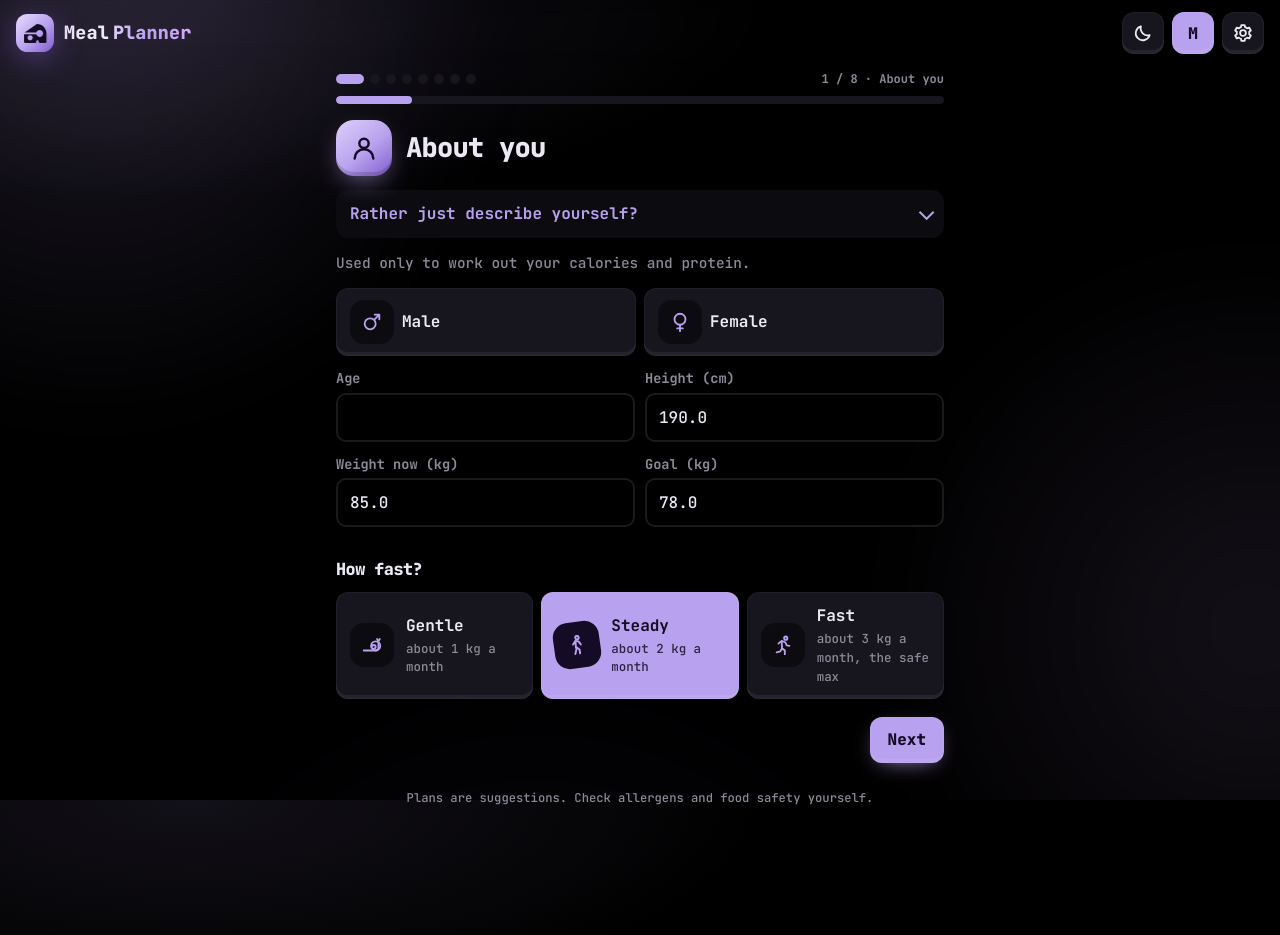
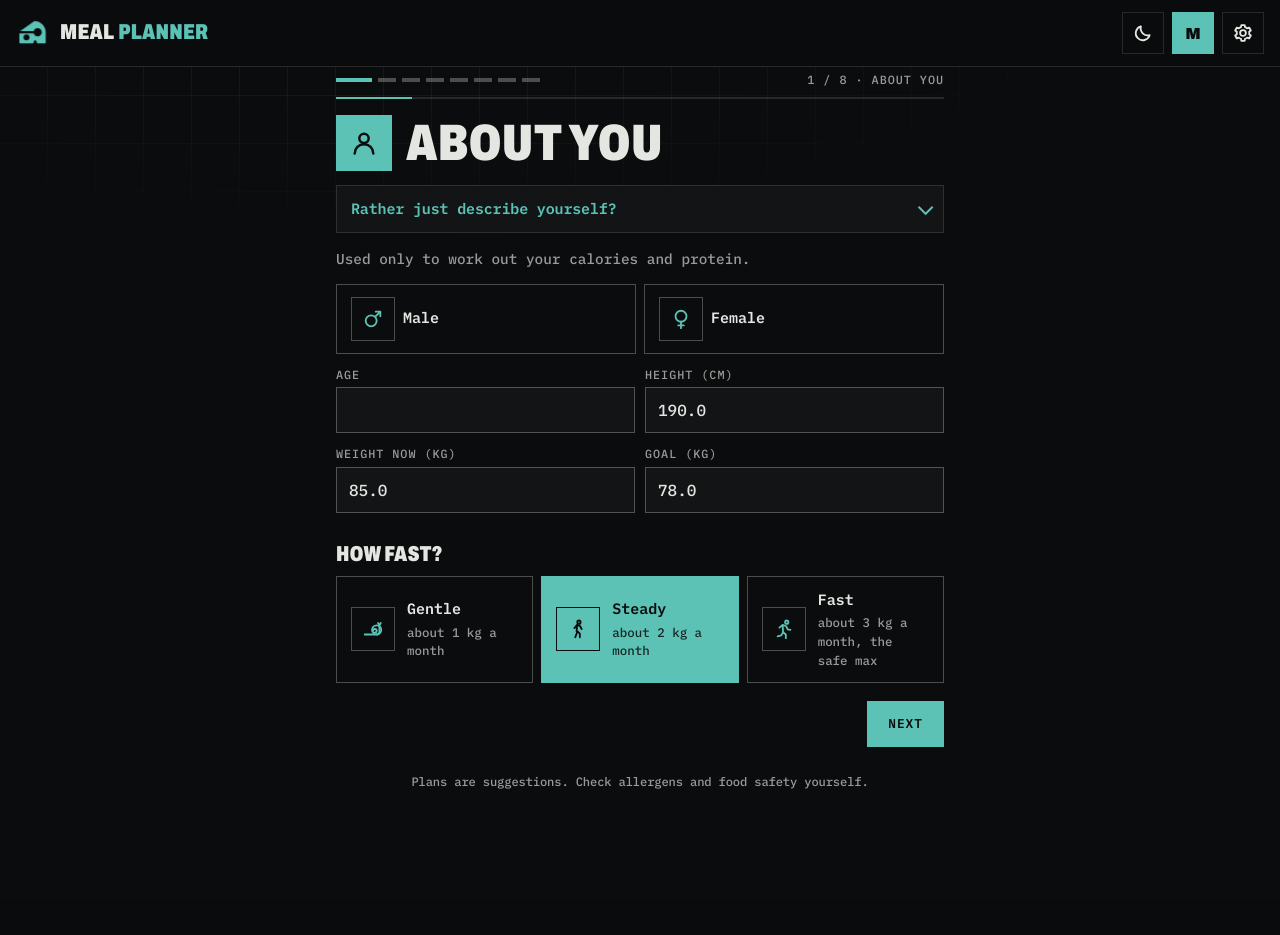
Before and after one commit to Zakede/MealPlanner, a Flask app: page /setup/ in a window 1280 px wide. After the commit the page ends 789 px from the top, so only its background shows below. Run offline with Flask 3, Linux system fonts and the light colour scheme; data comes from the database, SQL or seed files in the repository; data that the repository does not hold is empty.

Commit message:
Portfolio look: near-black hairline panels, square edges, Archivo condensed headings, IBM Plex Mono text, teal accent, flat bottom bar

```diff
--- a/mealplanner/static/style.css
+++ b/mealplanner/static/style.css
@@ -1,9 +1,5 @@
 /* Shokken: a Japanese meal-ticket machine. Warm charcoal body, ivory paper, chunky lit buttons
    you can feel pressing in. Light/dark set by data-mode on <html>. */
-@font-face { font-family: "JetBrains Mono"; font-weight: 400; src: url("fonts/jetbrains-mono-400-latin.woff2") format("woff2"); font-display: swap; }
-@font-face { font-family: "JetBrains Mono"; font-weight: 500; src: url("fonts/jetbrains-mono-500-latin.woff2") format("woff2"); font-display: swap; }
-@font-face { font-family: "JetBrains Mono"; font-weight: 700; src: url("fonts/jetbrains-mono-700-latin.woff2") format("woff2"); font-display: swap; }
-@font-face { font-family: "JetBrains Mono"; font-weight: 800; src: url("fonts/jetbrains-mono-800-latin.woff2") format("woff2"); font-display: swap; }
 
 :root {
   /* dark: OLED black with wisteria */
--- /dev/null
+++ b/mealplanner/static/theme.css
@@ -0,0 +1,206 @@
+/* Portfolio look, laid over the base styles: near-black page, hairline rules, square edges,
+   condensed Archivo headings, IBM Plex Mono text, Miku teal accent. Loaded last so it wins. */
+@font-face { font-family: "Archivo"; src: url("fonts/archivo-latin-wdth.woff2") format("woff2-variations");
+  font-weight: 100 900; font-stretch: 62% 125%; font-display: swap; }
+@font-face { font-family: "IBM Plex Mono"; font-weight: 400; src: url("fonts/ibm-plex-mono-400-latin.woff2") format("woff2"); font-display: swap; }
+@font-face { font-family: "IBM Plex Mono"; font-weight: 500; src: url("fonts/ibm-plex-mono-500-latin.woff2") format("woff2"); font-display: swap; }
+@font-face { font-family: "IBM Plex Mono"; font-weight: 600; src: url("fonts/ibm-plex-mono-600-latin.woff2") format("woff2"); font-display: swap; }
+
+:root, [data-mode="dark"] {
+  --body: #0B0C0D; --panel: #121415; --key: #16191A; --ink: #E4E6E2; --muted: #979C98;
+  --plate: #121415; --plate-ink: #E4E6E2; --plate-muted: #979C98; --plate-edge: color-mix(in srgb, #E4E6E2 30%, transparent);
+  --fuji: #5BC2B5; --on-fuji: #0B0C0D;            /* accent: Miku teal */
+  --fuji-light: #A8F25C; --on-fuji-light: #0B0C0D; /* second accent: dev lime */
+  --fuji-deep: #3A9E90; --on-fuji-deep: #0B0C0D;
+  --seal: #5BC2B5; --ok: #A8F25C; --warn: #E8C170; --bad: #FF6B6B;
+  --line: color-mix(in srgb, var(--ink) 13%, transparent);
+  --line-strong: color-mix(in srgb, var(--ink) 30%, transparent);
+  --glow: none; --press: none; --press-down: none;
+  --head: "Archivo", "Arial Narrow", sans-serif;
+  --text: "IBM Plex Mono", ui-monospace, Consolas, monospace;
+  --r: 0px;
+  --spring: cubic-bezier(0.16, 1, 0.3, 1);
+  --ease: cubic-bezier(0.16, 1, 0.3, 1);
+  color-scheme: dark;
+}
+[data-mode="light"] {
+  --body: #F1F1EC; --panel: #E8E8E2; --key: #E1E1DA; --ink: #0E1010; --muted: #555B57;
+  --plate: #E8E8E2; --plate-ink: #0E1010; --plate-muted: #555B57; --plate-edge: color-mix(in srgb, #0E1010 30%, transparent);
+  --fuji: #1C7A70; --on-fuji: #F1F1EC; --fuji-light: #3D6B0E; --on-fuji-light: #F1F1EC;
+  --fuji-deep: #15645B; --on-fuji-deep: #F1F1EC; --seal: #1C7A70; --ok: #3D6B0E; --warn: #8A5A00; --bad: #C0392B;
+  --glow: none; color-scheme: light;
+}
+@media (prefers-color-scheme: light) {
+  [data-mode="system"] {
+    --body: #F1F1EC; --panel: #E8E8E2; --key: #E1E1DA; --ink: #0E1010; --muted: #555B57;
+    --plate: #E8E8E2; --plate-ink: #0E1010; --plate-muted: #555B57;
+    --fuji: #1C7A70; --on-fuji: #F1F1EC; --fuji-light: #3D6B0E; --on-fuji-light: #F1F1EC;
+    --fuji-deep: #15645B; --on-fuji-deep: #F1F1EC; --seal: #1C7A70; --ok: #3D6B0E; --warn: #8A5A00; --bad: #C0392B;
+    --glow: none; color-scheme: light;
+  }
+}
+
+html { background: var(--body); }
+body { font-family: var(--text); font-size: 15px; letter-spacing: -.01em; }
+::selection { background: var(--fuji); color: var(--on-fuji); }
+.aurora { display: none; }
+
+/* faint blueprint grid behind the top of every page, like the portfolio hero */
+body::before { content: ""; position: fixed; inset: 0; z-index: -1; pointer-events: none;
+  background-image: linear-gradient(var(--line) 1px, transparent 1px), linear-gradient(90deg, var(--line) 1px, transparent 1px);
+  background-size: 48px 48px; background-position: -1px -1px; opacity: .55;
+  -webkit-mask-image: radial-gradient(ellipse 90% 45% at 30% 0%, #000 10%, transparent 70%);
+  mask-image: radial-gradient(ellipse 90% 45% at 30% 0%, #000 10%, transparent 70%); }
+
+/* type: condensed heavy headings, mono everything else */
+h1, h2, .num-big, .meal-name, .brand .word, .rc-tips b, .add-choices b, .fsel-title, .step-head h1 {
+  font-family: var(--head) !important; font-weight: 900 !important; font-stretch: 75%; letter-spacing: .005em; }
+h1 { font-size: clamp(2.2rem, 9vw, 3.2rem); line-height: .9; text-transform: uppercase; font-stretch: 62%; }
+h2 { font-size: 1.35rem; line-height: 1.05; text-transform: uppercase; }
+.num-big { font-stretch: 62%; }
+.muted, small, .lbl, label, .t, .k { letter-spacing: 0; }
+.form label, .lbl, .wizard-count, .day-head span, .act-row label { font-family: var(--text); font-size: .74rem; font-weight: 500;
+  text-transform: uppercase; letter-spacing: .08em; color: var(--muted); }
+
+/* square everything that was rounded */
+.btn, .chip, .card, .plate, .key, .opt span, .tag-picks label, .fsel-btn, .fsel-panel, .fsel-opt, .fsel-search,
+input, select, textarea, nav.bottom, nav.bottom a, .top-link, .ticket, .menu a, .act, .act-kinds span, .act-kinds i, .act-mark,
+.rule-pick, .rule-pick label, .tag, .status-pill, .boost-add, .drop, .drop-ico, .drop-preview img, .drop-clear, .nudge, .nudge-ico,
+.nudge-panel, .toast, .quick-key, .tile, .seg-tabs, .seg-tabs a, .flash, .lp, details.meal, .describe, .wizard-progress,
+.wizard-progress i, .meter, .meter > i, .icon-btn, .add-choices > *, .act-form, .step-badge, .opt-ico, .rc-tips div, kbd,
+.wdot, .fsel-chev, .bell-count, .add-row, .stamp, .badge, .key .badge, .avatar-link, .work-times select, .guess-row .btn {
+  border-radius: 0 !important; }
+.logo { border-radius: 0; }
+
+/* flat surfaces with hairlines instead of filled, shadowed blocks */
+.card, .plate, .describe, details.meal, .tile, .rc-tips div, .nudge-panel, .fsel-panel, .act-form {
+  background: var(--panel); border: 1px solid var(--line); box-shadow: none !important; }
+.card:hover, .plate:hover { box-shadow: none !important; border-color: var(--line-strong); }
+.plate { border-color: var(--line-strong); }
+
+/* buttons: outlined mono, accent fill for the main action */
+.btn { min-height: 46px; padding: 12px 20px; border: 1px solid var(--line-strong); box-shadow: none !important;
+  font: 600 .8rem var(--text) !important; letter-spacing: .08em; text-transform: uppercase; }
+.btn:not(.secondary):not(.danger):not(.jade) { background: var(--fuji); color: var(--on-fuji); border-color: var(--fuji); }
+.btn.secondary, .btn.jade { background: transparent; color: var(--ink); }
+.btn.secondary:hover, .btn.jade:hover { border-color: var(--fuji); color: var(--fuji); }
+.btn:not(.secondary):not(.danger):not(.jade):hover { filter: brightness(1.08); }
+.btn::before { display: none; }
+.btn:active, .chip:active, .key:active, nav.bottom a:active, .menu a:active, .top-link:active { transform: translateY(1px); box-shadow: none; }
+.chip { min-height: 34px; padding: 4px 12px; background: transparent; border: 1px solid var(--line-strong); box-shadow: none;
+  font: 500 .74rem var(--text); letter-spacing: .06em; text-transform: uppercase; color: var(--ink); }
+.chip:hover { border-color: var(--fuji); color: var(--fuji); }
+.chip.ok, .chip.hot, .chip.soon, .boost-jump .chip.here { background: var(--fuji); color: var(--on-fuji); border-color: var(--fuji); }
+.icon-btn { background: transparent; border: 1px solid var(--line-strong); box-shadow: none; }
+.icon-btn:hover { border-color: var(--fuji); color: var(--fuji); }
+
+/* inputs */
+input, select, textarea { background: var(--panel); border: 1px solid var(--line-strong); font-family: var(--text); }
+input:focus, select:focus, textarea:focus { border-color: var(--fuji); box-shadow: 0 0 0 1px var(--fuji); }
+.fsel-btn { background: var(--panel); border: 1px solid var(--line-strong); box-shadow: none; font: 500 .9rem var(--text); }
+.fsel-btn:hover, .fsel.open .fsel-btn { border-color: var(--fuji); }
+.fsel-chev { background: transparent; color: var(--fuji); border-left: 1px solid var(--line); }
+.fsel-opt.on { background: var(--fuji); color: var(--on-fuji); }
+.fsel-opt.act { background: color-mix(in srgb, var(--fuji) 14%, transparent); }
+
+/* choice tiles */
+.opt span, .tag-picks label, .act-kinds span, .rule-pick { background: transparent; border: 1px solid var(--line-strong); box-shadow: none; }
+.opt span:hover, .tag-picks label:hover { border-color: var(--fuji); }
+.opt input:checked + span, .tag-picks input:checked + label, .act-kinds input:checked + span {
+  background: var(--fuji) !important; color: var(--on-fuji) !important; border-color: var(--fuji); }
+.opt-ico { background: transparent; border: 1px solid var(--line-strong); }
+.opt.iconed input:checked + span .opt-ico { background: transparent; color: var(--on-fuji); border-color: var(--on-fuji); transform: none; }
+.rule-pick { padding: 0; gap: 0; }
+.rule-pick label { border-right: 1px solid var(--line); text-transform: uppercase; letter-spacing: .04em; font-size: .66rem; }
+.rule-pick label:last-of-type { border-right: 0; }
+
+/* meal keys: hairline tiles, slot colour as a top rule instead of a fill */
+.key { background: var(--panel) !important; color: var(--ink) !important; border: 1px solid var(--line); box-shadow: none !important; }
+.key.breakfast { border-top: 3px solid var(--fuji-light); }
+.key.lunch { border-top: 3px solid var(--fuji); }
+.key.dinner { border-top: 3px solid var(--fuji-deep); }
+.key.snack { border-top: 3px solid var(--muted); }
+.key:hover { border-color: var(--line-strong); transform: none; }
+.key .n { font-family: var(--head); font-weight: 800; font-stretch: 75%; font-size: 1.1rem; }
+.key .t { font-family: var(--text); text-transform: uppercase; letter-spacing: .06em; font-size: .66rem; color: var(--muted); opacity: 1; }
+.key.done { opacity: .5; }
+.key.add { background: transparent !important; border: 1px dashed var(--line-strong); border-top-width: 1px; }
+.key .badge { background: var(--fuji); color: var(--on-fuji); font-family: var(--text); text-transform: uppercase; }
+.add-choices > * { background: var(--fuji); color: var(--on-fuji); }
+.add-choices > :last-child { background: transparent; color: var(--ink); border: 1px solid var(--line-strong); }
+
+/* the next-meal ticket: accent block with a hairline cut line */
+.ticket { background: var(--fuji); color: var(--on-fuji); box-shadow: none !important; transform: none !important; }
+.ticket::after { display: none; }
+.ticket::before { border-left: 1px dashed color-mix(in srgb, var(--on-fuji) 45%, transparent); }
+.ticket .btn { background: var(--on-fuji) !important; color: var(--fuji) !important; border-color: var(--on-fuji) !important; }
+
+/* stamp: a square label instead of a hanko circle */
+.stamp { width: auto; height: auto; min-width: 96px; padding: 10px 12px; border: 1px solid var(--line-strong); color: var(--ink);
+  transform: none !important; font: 500 .66rem var(--text); text-transform: uppercase; letter-spacing: .08em; animation: none !important; }
+.stamp b { font: 900 1.3rem var(--head) !important; font-stretch: 75% !important; color: var(--fuji); letter-spacing: 0; text-transform: none; }
+.status-pill { border: 1px solid var(--fuji); color: var(--fuji); font: 600 .7rem var(--text); text-transform: uppercase; letter-spacing: .08em;
+  transform: none !important; }
+
+/* header and bottom bar */
+header.top { background: color-mix(in srgb, var(--body) 88%, transparent); border-bottom: 1px solid var(--line);
+  -webkit-backdrop-filter: blur(8px); backdrop-filter: blur(8px); }
+.top-link { background: transparent; border: 1px solid var(--line); box-shadow: none; }
+.top-link:hover { border-color: var(--fuji); color: var(--fuji); }
+.avatar-link { background: var(--fuji) !important; color: var(--on-fuji) !important; border-color: var(--fuji); font-family: var(--head); font-weight: 900; }
+.brand .word { font-size: 1.35rem; text-transform: uppercase; letter-spacing: .01em; }
+.brand .word em { background: none; -webkit-background-clip: initial; background-clip: initial; color: var(--fuji); }
+.logo { filter: none; width: 34px; height: 34px; }
+nav.bottom { left: 0; right: 0; bottom: 0; max-width: none; gap: 0; padding: 0 0 env(safe-area-inset-bottom, 0px);
+  background: color-mix(in srgb, var(--body) 94%, transparent); border-top: 1px solid var(--line-strong); }
+nav.bottom a { background: transparent; box-shadow: none; border-right: 1px solid var(--line); min-height: 58px; }
+nav.bottom a:last-child { border-right: 0; }
+nav.bottom a span { font-family: var(--text); text-transform: uppercase; letter-spacing: .08em; font-size: .6rem; }
+nav.bottom a.active { background: var(--fuji); color: var(--on-fuji); animation: none; }
+nav.bottom a.active::after { display: none; }
+body { padding-bottom: calc(80px + env(safe-area-inset-bottom)); }
+
+/* bits and pieces */
+.tag { background: transparent; border: 1px solid var(--line-strong); color: var(--ink); font-family: var(--text); text-transform: uppercase;
+  letter-spacing: .06em; font-size: .62rem; }
+.tag.out { border-color: var(--fuji); color: var(--fuji); }
+.act { background: transparent; border: 1px solid var(--line-strong); color: var(--ink); }
+.act-mark { background: var(--fuji) !important; color: var(--on-fuji) !important; }
+.act.k-school .act-mark { background: #8FC9FF !important; } .act.k-parttime .act-mark { background: #E8C170 !important; }
+.act.k-club .act-mark { background: var(--fuji-light) !important; } .act.k-gym .act-mark { background: #FF8FA3 !important; }
+.act.k-other .act-mark { background: var(--muted) !important; }
+.meter { background: var(--line); height: 6px; }
+.meter > i { background: var(--fuji); }
+.meter.jade > i { background: var(--fuji-light); }
+.flash { background: var(--panel); border: 1px solid var(--line-strong); border-left: 3px solid var(--fuji); }
+.flash-error { border-left-color: var(--bad); }
+.step-badge, .drop-ico, .nudge-ico { background: var(--fuji); box-shadow: none; }
+.wdot { background: var(--line-strong); height: 4px; width: 18px; }
+.wdot.done { background: var(--fuji-deep); } .wdot.here { background: var(--fuji); width: 36px; }
+.wizard-progress { height: 2px; background: var(--line); } .wizard-progress i { background: var(--fuji); }
+.seg-tabs { background: transparent; border: 1px solid var(--line-strong); padding: 0; gap: 0; }
+.seg-tabs a { text-transform: uppercase; letter-spacing: .06em; font-size: .72rem; }
+.seg-tabs a.on { background: var(--fuji); color: var(--on-fuji); }
+.menu a { background: transparent; border: 1px solid var(--line); box-shadow: none; }
+.menu a:hover { border-color: var(--fuji); }
+.menu a svg { stroke: var(--fuji) !important; }
+.quick-key { background: transparent !important; border: 1px solid var(--line) !important; box-shadow: none !important; }
+.quick-key:hover { border-color: var(--fuji) !important; }
+.day-head.today h2 { background: none; -webkit-background-clip: initial; background-clip: initial; color: var(--fuji); animation: none; }
+.drop { border: 1px dashed var(--line-strong); background: transparent; }
+.drop:hover, .drop.over { border-color: var(--fuji); }
+.toast { background: var(--panel); border: 1px solid var(--line-strong); border-left: 3px solid var(--fuji); box-shadow: 0 20px 50px -20px rgba(0, 0, 0, .8); }
+.boost-add { background: var(--fuji); }
+.loadbar { background: var(--fuji); box-shadow: none; height: 2px; }
+.spark { border-radius: 0; }
+
+/* motion in the portfolio's spirit: slower, smoother, no bounce */
+@media (prefers-reduced-motion: no-preference) {
+  html.motion .in { animation: reveal .9s var(--ease) both; animation-delay: var(--d, 0ms); }
+  @keyframes reveal { from { opacity: 0; transform: translateY(24px); } }
+  main > h1, main > .line > h1, .step-head h1 { animation: line-up 1s var(--ease) both; clip-path: inset(0 0 -.1em 0); }
+  @keyframes line-up { from { transform: translateY(60%); opacity: 0; } }
+  .key, .chip, .btn, .opt span, .tag-picks label { transition: background-color .3s, color .3s, border-color .3s, transform .25s var(--ease); }
+}
+.brand .logo { color: var(--fuji); transition: transform .7s var(--ease), color .4s; }
+.brand:hover .logo { transform: rotate(-8deg) scale(1.08); color: var(--fuji-light); animation: none; }
--- a/mealplanner/templates/_logo.html
+++ b/mealplanner/templates/_logo.html
@@ -1,13 +1,7 @@
-{# Cheese wedge (SVG Repo icon 390070) on the wisteria tile. Same drawing as static/logo.svg. #}
+{# Cheese wedge (SVG Repo icon 390070) in the accent colour, portfolio style. #}
 <svg class="logo" viewBox="0 0 40 40" aria-hidden="true">
-  <defs>
-    <linearGradient id="logo-g" x1="0" y1="0" x2="1" y2="1">
-      <stop offset="0" stop-color="#e6dcff"/><stop offset=".55" stop-color="#b8a1ee"/><stop offset="1" stop-color="#7f5ccc"/>
-    </linearGradient>
-  </defs>
-  <rect width="40" height="40" rx="12" fill="url(#logo-g)"/>
-  <g class="cheese" transform="translate(5.5 5.5) scale(.906)">
-    <path fill="#140c26" d="M18,5c-0.2,0-0.4,0.1-0.6,0.2L3.7,15h13.5c0.4-1.7,2-3,3.9-3c2.2,0,4,1.8,4,4s-1.8,4-4,4c-1.9,0-3.4-1.3-3.9-3H3v9
+  <g class="cheese" transform="translate(1 1) scale(1.19)">
+    <path fill="currentColor" d="M18,5c-0.2,0-0.4,0.1-0.6,0.2L3.7,15h13.5c0.4-1.7,2-3,3.9-3c2.2,0,4,1.8,4,4s-1.8,4-4,4c-1.9,0-3.4-1.3-3.9-3H3v9
 	c0,0.6,0.4,1,1,1h12.1c0.3,0,0.6-0.1,0.8-0.4c0.2-0.2,0.3-0.5,0.2-0.8c0-0.1,0-0.2,0-0.3c0-0.8,0.7-1.5,1.5-1.5s1.5,0.7,1.5,1.5
 	c0,0.1,0,0.2,0,0.3c-0.1,0.3,0,0.6,0.2,0.8c0.2,0.2,0.5,0.4,0.8,0.4H28c0.6,0,1-0.4,1-1V16C29,9.9,24.1,5,18,5z M10,24
 	c-1.7,0-3-1.3-3-3s1.3-3,3-3s3,1.3,3,3S11.7,24,10,24z"/>
--- a/mealplanner/templates/base.html
+++ b/mealplanner/templates/base.html
@@ -6,10 +6,11 @@
   <link rel="icon" href="{{ url_for('static', filename='logo.svg') }}" type="image/svg+xml">
   <meta name="theme-color" content="{{ '#f8f5fd' if ui.mode == 'light' else '#000000' }}">
   <title>{% block title %}Meal Planner{% endblock %}</title>
-  <link rel="preload" href="{{ url_for('static', filename='fonts/jetbrains-mono-800-latin.woff2') }}" as="font" type="font/woff2" crossorigin>
+  <link rel="preload" href="{{ url_for('static', filename='fonts/archivo-latin-wdth.woff2') }}" as="font" type="font/woff2" crossorigin>
   <link rel="stylesheet" href="{{ url_for('static', filename='style.css') }}">
   <link rel="stylesheet" href="{{ url_for('static', filename='motion.css') }}">
   <link rel="stylesheet" href="{{ url_for('static', filename='ui.css') }}">
+  <link rel="stylesheet" href="{{ url_for('static', filename='theme.css') }}">
   <script>if (!matchMedia("(prefers-reduced-motion: reduce)").matches) document.documentElement.classList.add("motion");</script>
 </head>
 <body>
```
Also changed, not shown: mealplanner/static/fonts/LICENSE.txt, mealplanner/static/fonts/archivo-latin-wdth.woff2 (added), mealplanner/static/fonts/ibm-plex-mono-400-latin.woff2 (added), mealplanner/static/fonts/ibm-plex-mono-500-latin.woff2 (added), mealplanner/static/fonts/ibm-plex-mono-600-latin.woff2 (added), mealplanner/static/fonts/jetbrains-mono-400-latin.woff2 (deleted), mealplanner/static/fonts/jetbrains-mono-500-latin.woff2 (deleted), mealplanner/static/fonts/jetbrains-mono-700-latin.woff2 (deleted), mealplanner/static/fonts/jetbrains-mono-800-latin.woff2 (deleted), mealplanner/static/logo.png, mealplanner/static/logo.svg.
